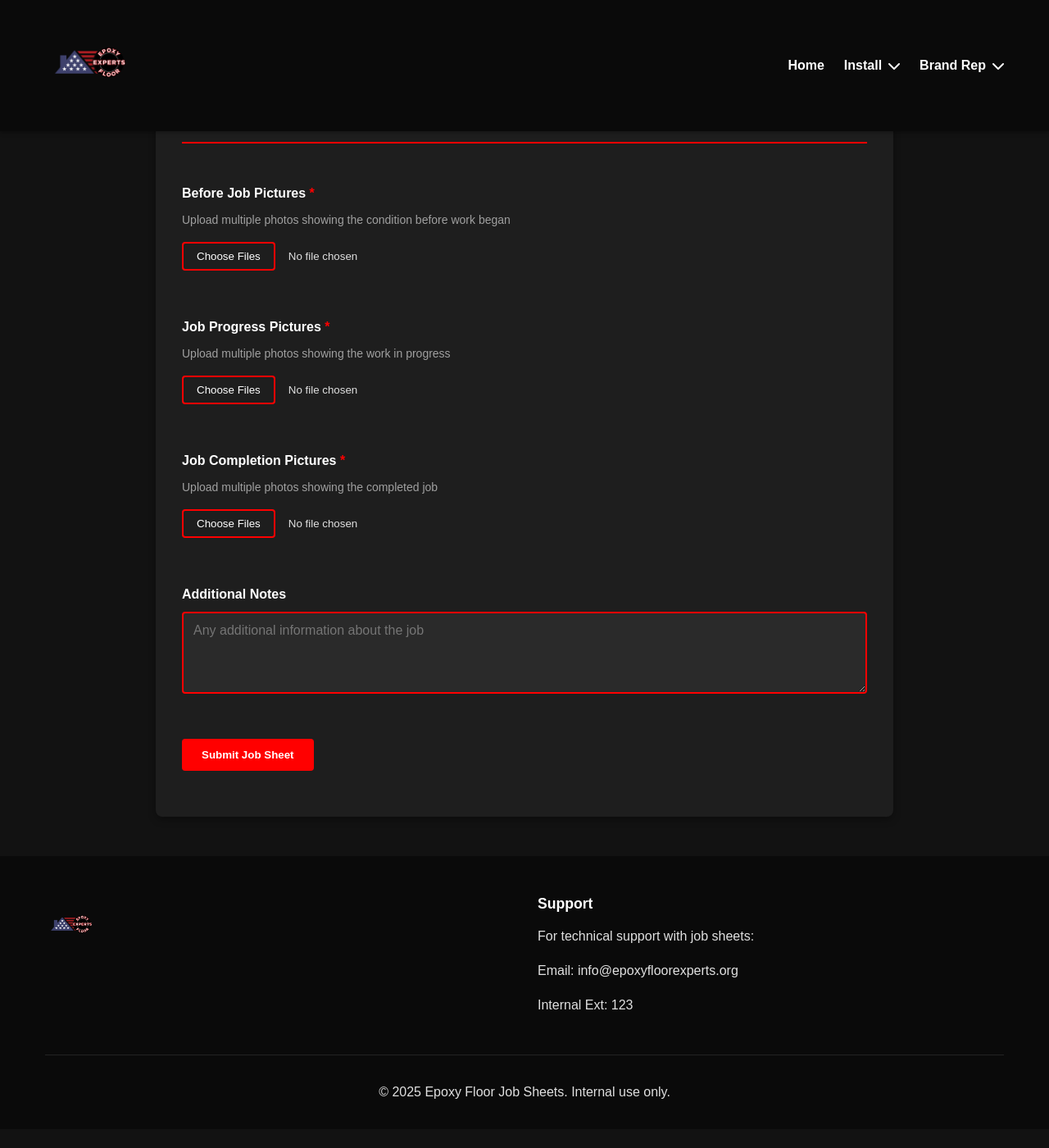
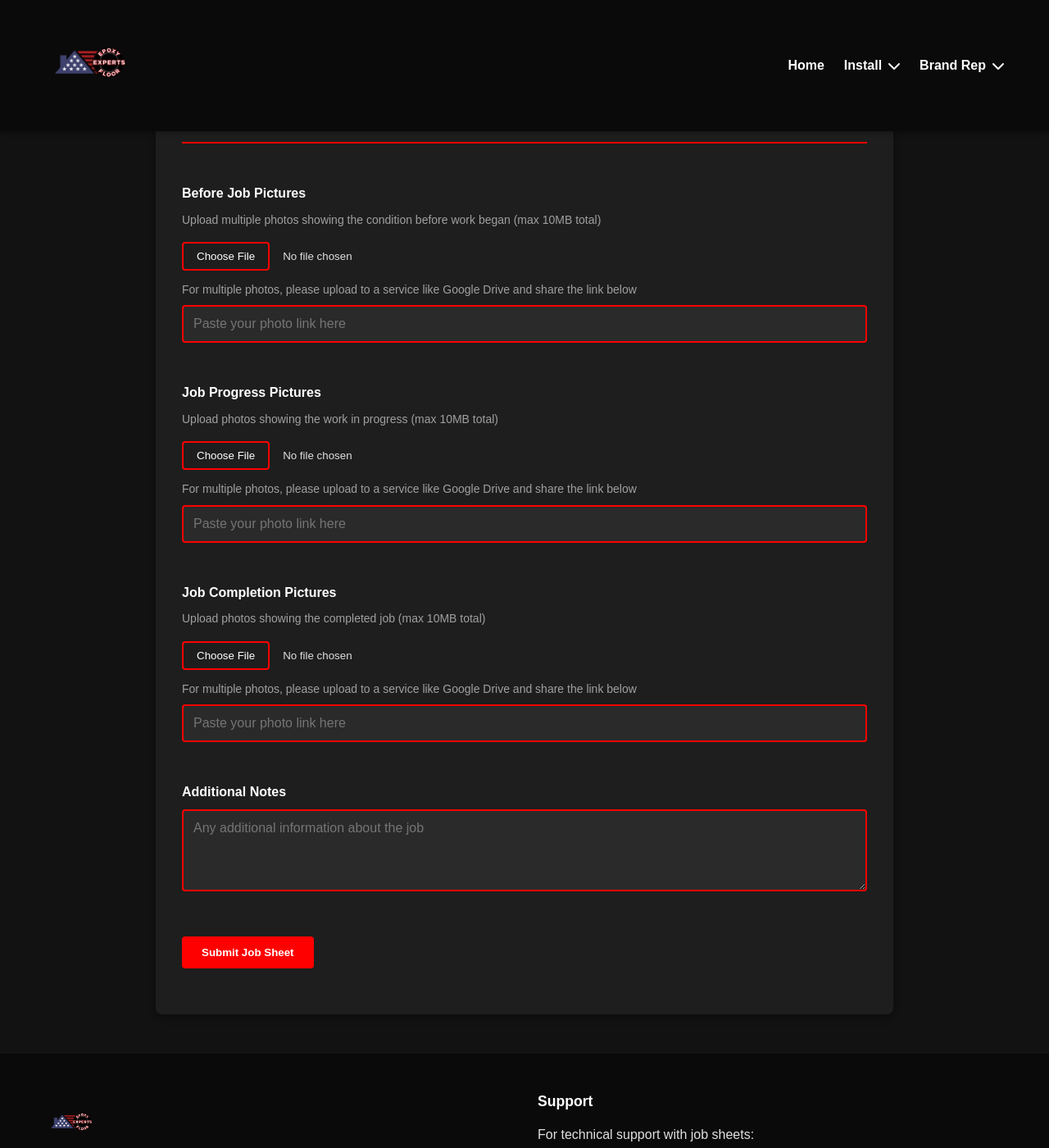
Before and after one commit to tim-amredev/epoxy-job-sheets, a Jekyll site: the page built from job-form.html, in a window 1280 px wide and 1400 px high, scrolled down 2661 px. Shown: the whole window at 82% size. Built offline with Jekyll 4.4.1, drawn with Linux system fonts in a browser that asks for light colours; before the commit the page ends 4038 px from its top, so only the background shows below that.

Commit message:
Update job-form.html

```diff
--- a/job-form.html
+++ b/job-form.html
@@ -18,6 +18,10 @@ title: Job Form
       <input type="hidden" name="_captcha" value="true">
       <input type="hidden" name="_subject" value="New Epoxy Floor Job Sheet Submission">
       <input type="hidden" name="_next" value="{{ '/epoxy-job-sheets/thank-you' | absolute_url }}">
+      <!-- Honeypot field to prevent spam -->
+      <input type="text" name="_honey" style="display:none">
+      <!-- Disable FormSubmit's default captcha page -->
+      <input type="hidden" name="_template" value="table">
 
       <!-- Job Information Section -->
       <div class="form-section-header">
@@ -167,21 +171,27 @@ title: Job Form
       </div>
 
       <div class="form-group full-width">
-        <label class="required" for="before-pictures">Before Job Pictures</label>
-        <p class="form-help-text">Upload multiple photos showing the condition before work began</p>
-        <input type="file" id="before-pictures" name="before-pictures" multiple accept="image/*" required>
+        <label for="before-pictures">Before Job Pictures</label>
+        <p class="form-help-text">Upload multiple photos showing the condition before work began (max 10MB total)</p>
+        <input type="file" id="before-pictures" name="before-pictures" accept="image/*">
+        <p class="form-help-text">For multiple photos, please upload to a service like Google Drive and share the link below</p>
+        <input type="text" id="before-pictures-link" name="before-pictures-link" placeholder="Paste your photo link here">
       </div>
 
       <div class="form-group full-width">
-        <label class="required" for="progress-pictures">Job Progress Pictures</label>
-        <p class="form-help-text">Upload multiple photos showing the work in progress</p>
-        <input type="file" id="progress-pictures" name="progress-pictures" multiple accept="image/*" required>
+        <label for="progress-pictures">Job Progress Pictures</label>
+        <p class="form-help-text">Upload photos showing the work in progress (max 10MB total)</p>
+        <input type="file" id="progress-pictures" name="progress-pictures" accept="image/*">
+        <p class="form-help-text">For multiple photos, please upload to a service like Google Drive and share the link below</p>
+        <input type="text" id="progress-pictures-link" name="progress-pictures-link" placeholder="Paste your photo link here">
       </div>
 
       <div class="form-group full-width">
-        <label class="required" for="completion-pictures">Job Completion Pictures</label>
-        <p class="form-help-text">Upload multiple photos showing the completed job</p>
-        <input type="file" id="completion-pictures" name="completion-pictures" multiple accept="image/*" required>
+        <label for="completion-pictures">Job Completion Pictures</label>
+        <p class="form-help-text">Upload photos showing the completed job (max 10MB total)</p>
+        <input type="file" id="completion-pictures" name="completion-pictures" accept="image/*">
+        <p class="form-help-text">For multiple photos, please upload to a service like Google Drive and share the link below</p>
+        <input type="text" id="completion-pictures-link" name="completion-pictures-link" placeholder="Paste your photo link here">
       </div>
 
       <!-- Additional Notes Section -->
```
